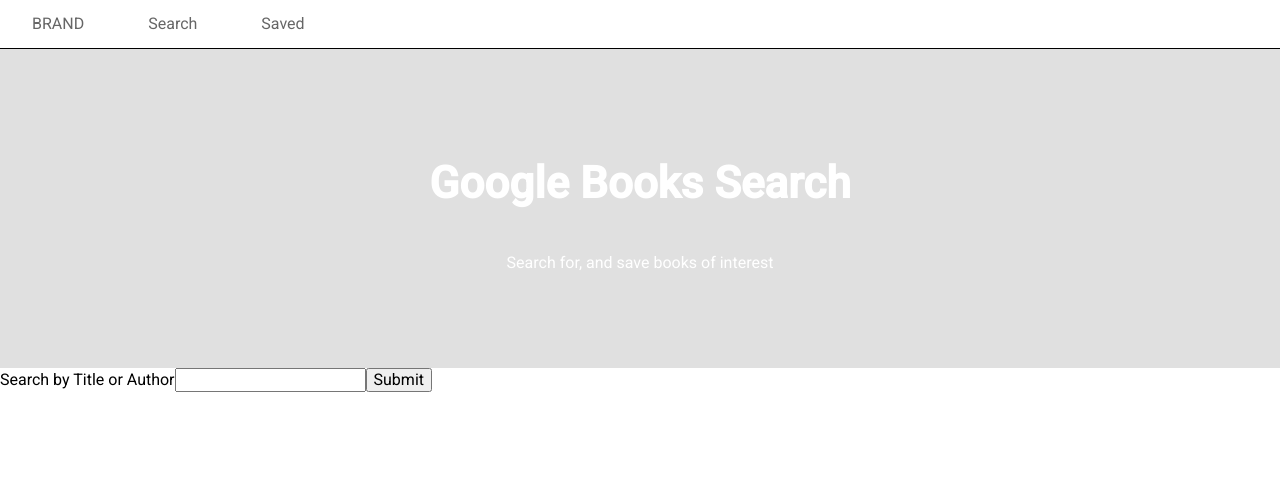
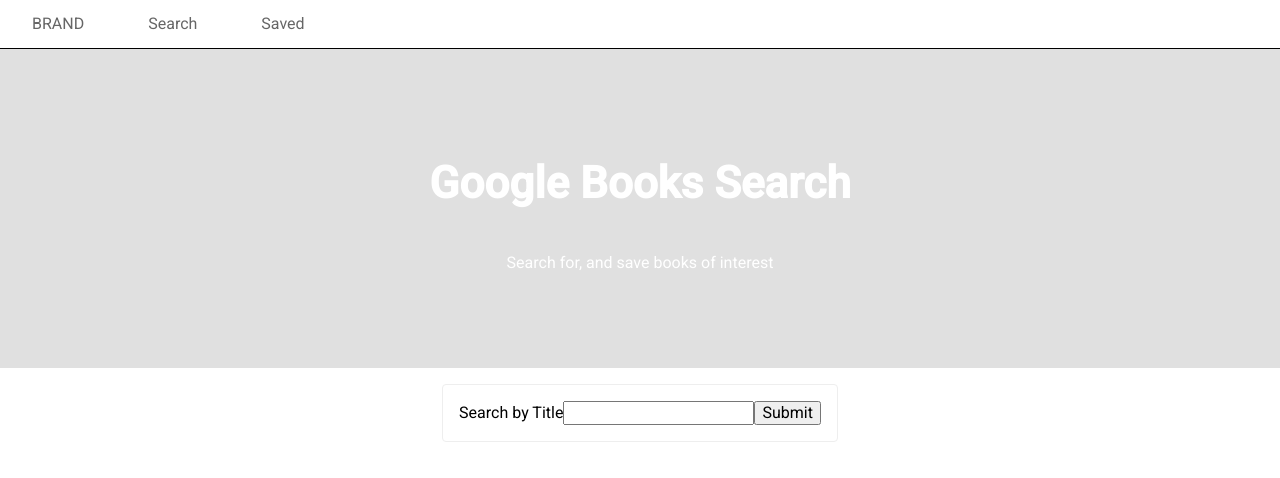
Before and after one commit to crcass/books-search, a React (Create React App) app in the folder client/: page / in a window 1280 px wide. Shown: the top 478 px of the page. Built offline with nearby package versions, Linux system fonts and the light colour scheme.

Commit message:
initial mock-up / layout complete

```diff
--- a/client/src/components/Books/BookLayout/Section.js
+++ b/client/src/components/Books/BookLayout/Section.js
@@ -4,7 +4,6 @@
   background-color: #fff;
   border: 1px solid #eee;
   border-radius: 4px;
-  width: 960px;
   margin: 1em 0;
 `;
 
--- a/client/src/components/Books/BooksContainer.js
+++ b/client/src/components/Books/BooksContainer.js
@@ -7,6 +7,7 @@
   flex-direction: column;
   padding: 0 1em;
   margin: 1em auto;
+  max-width: 960px;
   overflow: scroll;
 `;
 
--- /dev/null
+++ b/client/src/components/Form/FormContainer.js
@@ -0,0 +1,11 @@
+import styled from 'styled-components';
+
+const FormContainer = styled.div`
+  border: 1px solid #eee;
+  border-radius: 4px;
+  padding: 1em;
+  margin: 1em auto;
+  max-width: 960px;
+`;
+
+export default FormContainer;
--- a/client/src/components/Form/index.js
+++ b/client/src/components/Form/index.js
@@ -1,5 +1,6 @@
-import React, { Fragment } from 'react';
+import React from 'react';
 import PropTypes from 'prop-types';
+import FormContainer from './FormContainer';
 
 const propTypes = {
   handleChange: PropTypes.func.isRequired,
@@ -7,13 +8,13 @@
 };
 
 const Form = ({ handleChange, handleSubmit }) => (
-  <Fragment>
+  <FormContainer>
     <form onSubmit={handleSubmit}>
-      <label htmlFor="searchBar">Search by Title or Author</label>
+      <label htmlFor="searchBar">Search by Title</label>
       <input onChange={handleChange} name="term" type="text" />
       <button>Submit</button>
     </form>
-  </Fragment>
+  </FormContainer>
 );
 
 Form.propTypes = propTypes;
--- a/client/src/components/SiteContainer/index.js
+++ b/client/src/components/SiteContainer/index.js
@@ -6,6 +6,24 @@
   font-family: 'Roboto', sans-serif;
   justify-content: center;
   margin-top: 48px;
+
+  .example-enter {
+    opacity: 0.01;
+  }
+
+  .example-enter.example-enter-active {
+    opacity: 1;
+    transition: opacity 500ms ease-in;
+  }
+
+  .example-leave {
+    opacity: 1;
+  }
+
+  .example-leave.example-leave-active {
+    opacity: 0.01;
+    transition: opacity 300ms ease-in;
+  }
 `;
 
 export default SiteContainer;
--- a/package.json
+++ b/package.json
@@ -23,6 +23,7 @@
     "express": "^4.16.3",
     "if-env": "^1.0.4",
     "mongoose": "^5.5.4",
-    "react-router-dom": "^5.0.0"
+    "react-router-dom": "^5.0.0",
+    "react-transition-group": "^1.2.1"
   }
 }
```
Also changed, not shown: 13 other files (tests, documents, lock files or other folders).
